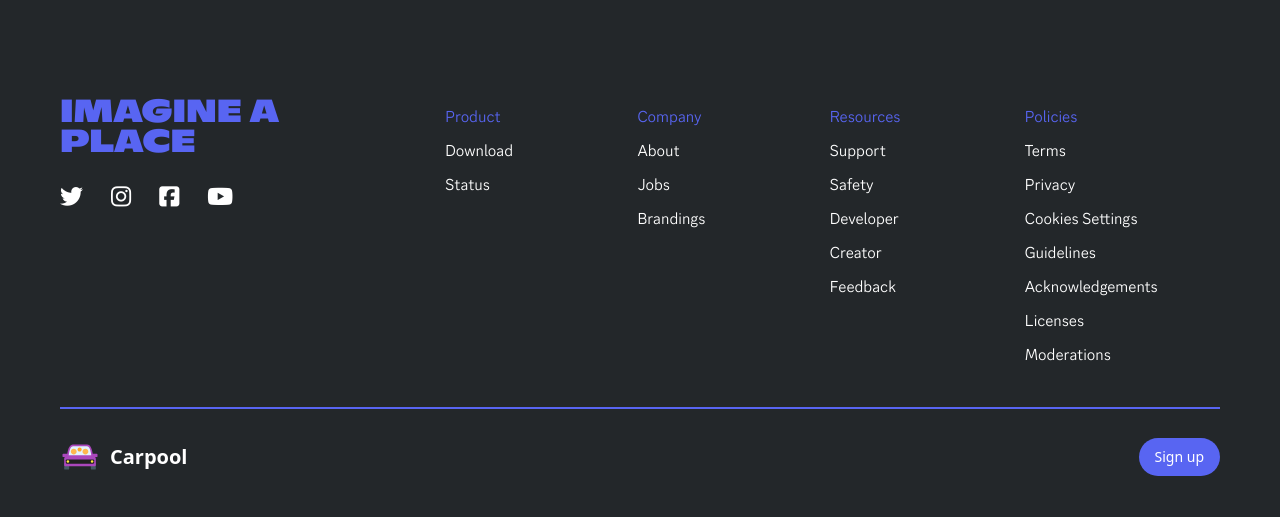
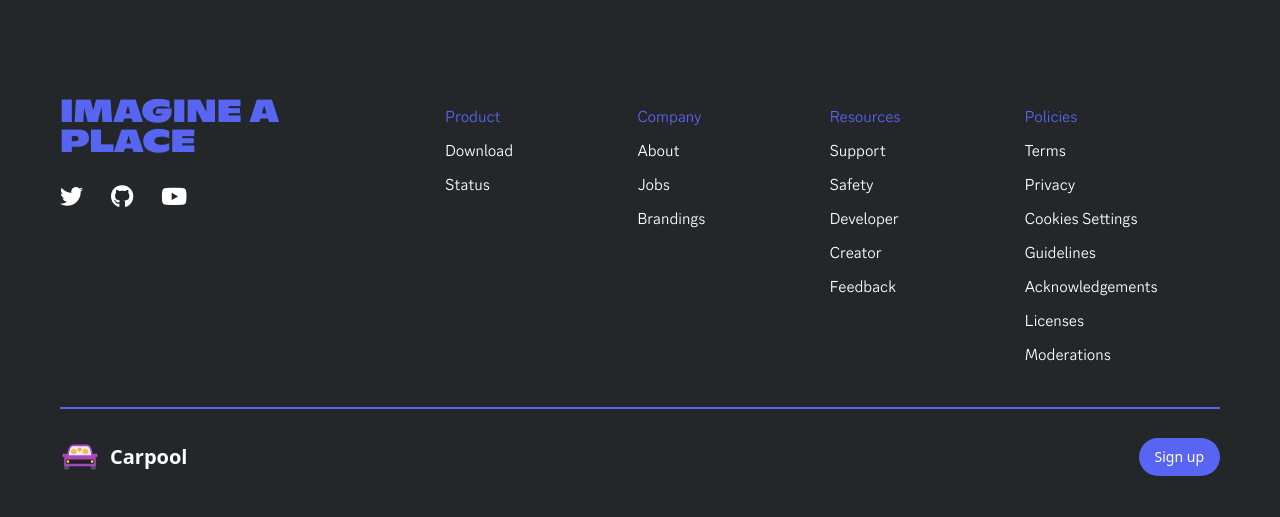
Before and after one commit to RachitGupta06/DSN-2, a Flask app: page / in a window 1280 px wide. Shown: the part 3588-4105 px from the top of the page. Run offline with Flask 3, Linux system fonts and the light colour scheme; style sheets or scripts are compiled from the project's sources; some libraries are stand-ins or nearby versions.

Commit message:
Update index.html

```diff
--- a/templates/index.html
+++ b/templates/index.html
@@ -69,18 +69,18 @@
               more often.
             </h4>
             <div class="hidden xl:flex flex-row item-center justify-center gap-10 font-[500] z-20">
-              <a href="#" class="bg-white text-black p-3 px-7 rounded-full hover:text-[#404EED]">
+              <a href="https://apps.microsoft.com/home?hl=en-US&gl=US" class="bg-white text-black p-3 px-7 rounded-full hover:text-[#404EED]">
                 <p>
                   <i class="fa-solid fa-download mr-2"></i>
                   Download for Windows
                 </p>
               </a>
-              <a href="#" class="bg-[#23272a] text-white p-3 px-7 rounded-full">
+              <a href="https://dsn-2-1.onrender.com" class="bg-[#23272a] text-white p-3 px-7 rounded-full">
                 Open Carpool in your browser</a>
             </div>
             <!-- Mobile/Tablet Mode Start -->
             <div class="flex xl:hidden font-[500] z-20">
-              <a href="#" class="bg-white text-black p-3 px-7 rounded-full hover:text-[#404EED]">
+              <a href="https://play.google.com/store/apps?hl=en_IN&gl=US&pli=1" class="bg-white text-black p-3 px-7 rounded-full hover:text-[#404EED]">
                 <p>
                   <i class="fa-solid fa-download mr-2"></i>
                   Download from Google Play
@@ -229,16 +229,13 @@
           PLACE
         </h1>
         <div class="text-[#fff] text-[23px] flex gap-7">
-          <a href="#">
+          <a href="https://twitter.com/Nirmal02Anand">
             <i class="fa-brands fa-twitter hover:bg-blue-500 hover:scale-150 hover:rounded-md hover:duration-700 "></i>
           </a>
-          <a href="#">
-            <i class="fa-brands fa-instagram hover:bg-blue-500 hover:scale-150 hover:rounded-md hover:duration-700"></i>
+          <a href="https://github.com/RachitGupta06" class="social-button twitter" onclick="openSocialMedia('twitter')">
+            <i class="fa-brands fa-github hover:bg-blue-500 hover:scale-150 hover:rounded-md hover:duration-700"></i>
           </a>
-          <a href="#">
-            <i class="fa-brands fa-square-facebook hover:bg-blue-500 hover:scale-150 hover:rounded-md hover:duration-700"></i>
-          </a>
-          <a href="#">
+          <a href="https://www.youtube.com/">
             <i class="fa-brands fa-youtube hover:bg-blue-500 hover:scale-150 hover:rounded-md hover:duration-700"></i>
           </a>
         </div>
```
